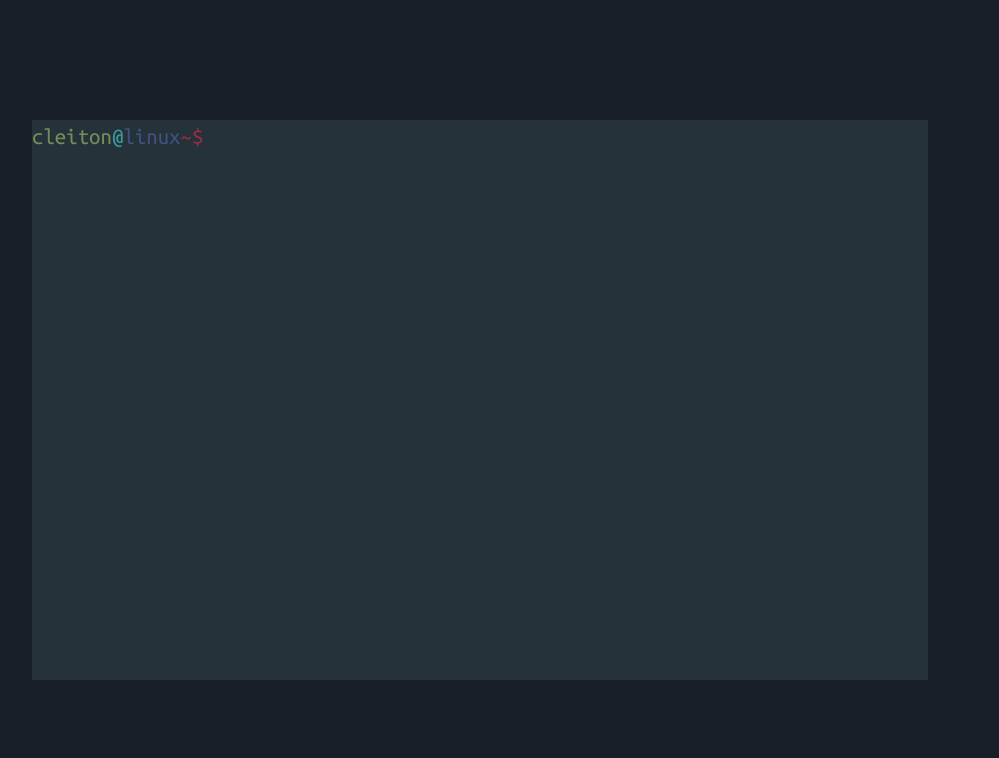
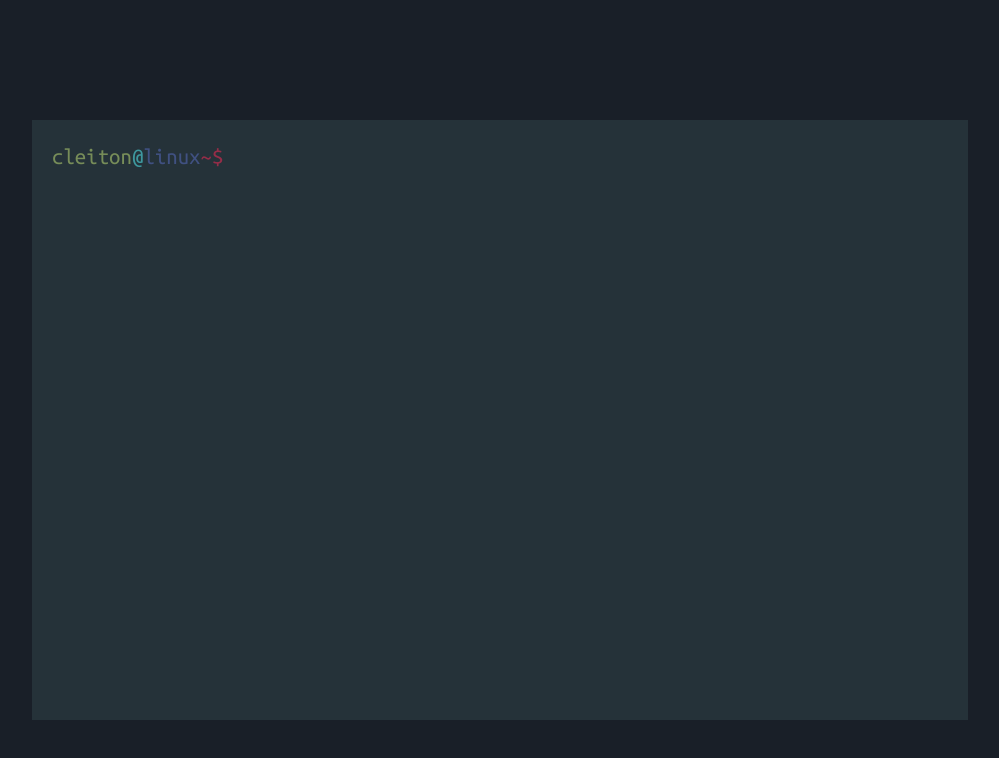
Before and after one commit to Cleiton080/terminal-portifolio, a React (Create React App) app: page / in a window 1280 px wide. Shown: the top 758 px of the page, without its empty margins (160-1159 px from the left). Built offline with nearby package versions, Linux system fonts and the light colour scheme.

Commit message:
refactor: style scroll bar

```diff
--- a/src/components/Window.js
+++ b/src/components/Window.js
@@ -9,7 +9,18 @@ const Container = styled(Box)({
   width: "70%",
   height: "70%",
   backgroundColor: "#253239",
+  padding: 20,
   "overflow-y": "auto",
+  "&::-webkit-scrollbar": { // TODO: ADD AS GLOBAL STYLE
+    width: 20,
+  },
+  "&::-webkit-scrollbar-track": {
+    backgroundColor: "#1a2129",
+  },
+  "&::-webkit-scrollbar-thumb": {
+    backgroundColor: "#28353B",
+    borderRadius: 2,
+  },
 });
 
 export default function Window({ children }) {
```
